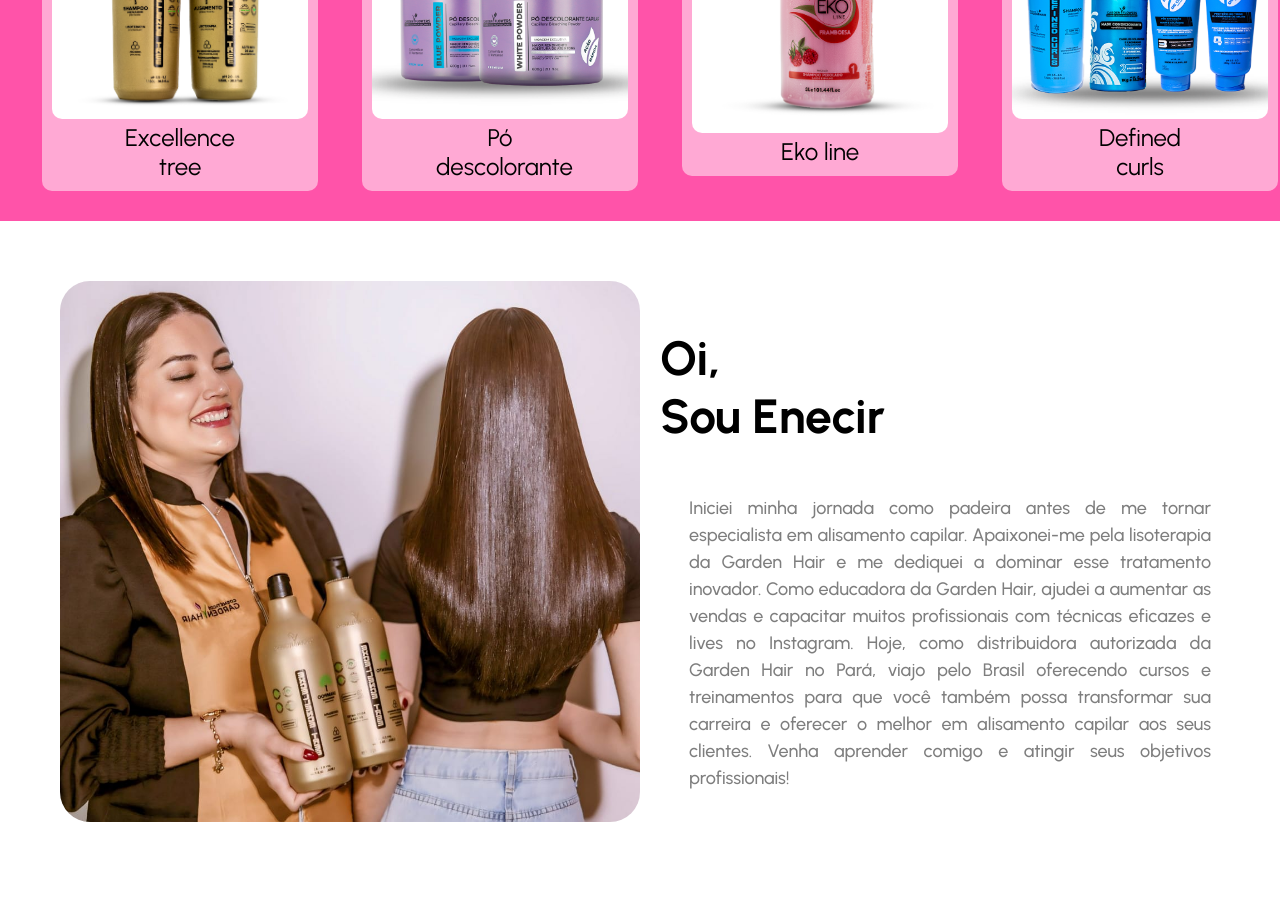
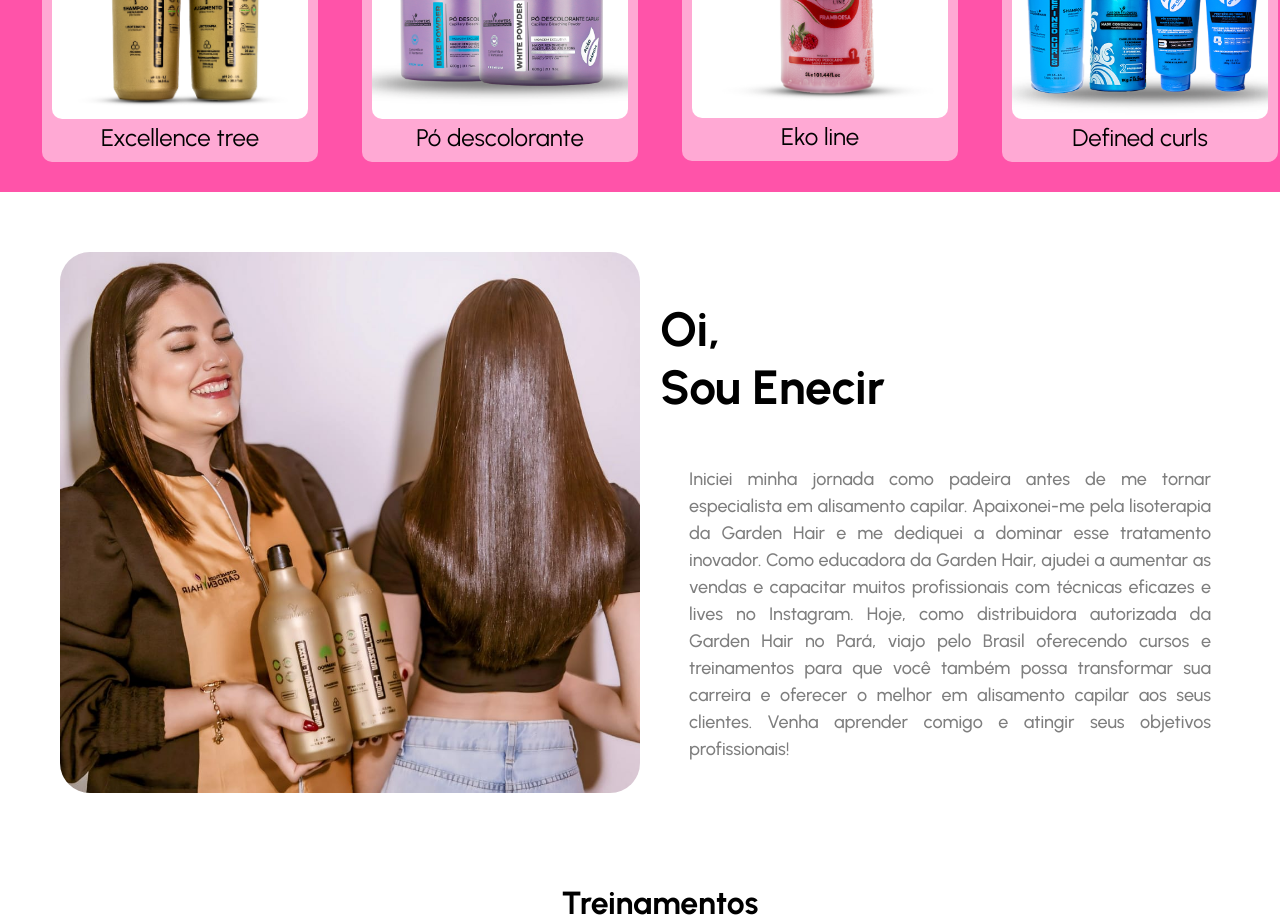
Before and after one commit to limaluizpaulo/belissima, a Next.js app: page / in a window 1280 px wide. Shown: the part 1760-2678 px from the top of the page. Built offline with nearby package versions, Linux system fonts and the light colour scheme.

Commit message:
style: Update width of produtos component to 100%

```diff
--- a/src/components/produtos/style.css
+++ b/src/components/produtos/style.css
@@ -30,7 +30,7 @@
     font-size: 1.5rem;
     color: black;
     margin: auto;
-    width: 50%;
+    width: 100%;
     height: 100%;
 
 }
```
